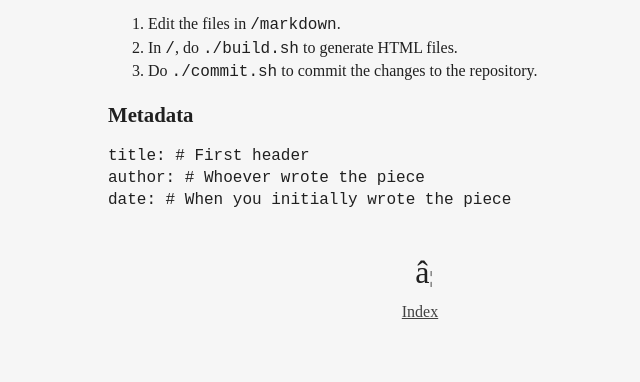
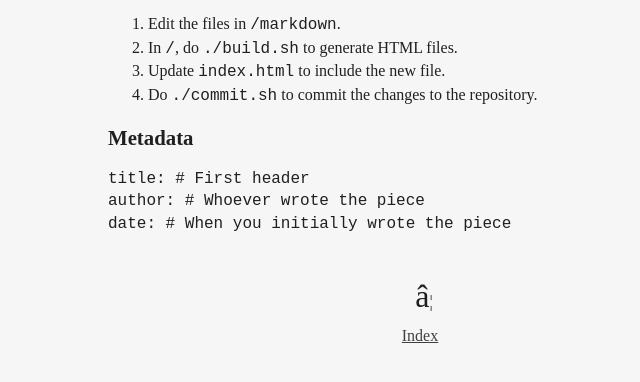
Before and after one commit to GraaantBowers/Mercury, a plain HTML site: page wiki/colophon.html in a window 1280 px wide. Shown: the part 122-504 px from the top of the page, without its empty margins (220-860 px from the left). Drawn offline with Linux system fonts and the light colour scheme.

Commit message:
Commit 2024-06-21T09:49:00

```diff
--- a/wiki/colophon.html
+++ b/wiki/colophon.html
@@ -17,6 +17,7 @@
     <li>Edit the files in <code>/markdown</code>.</li>
     <li>In <code>/</code>, do <code>./build.sh</code> to generate HTML
     files.</li>
+    <li>Update <code>index.html</code> to include the new file.</li>
     <li>Do <code>./commit.sh</code> to commit the changes to the
     repository.</li>
     </ol>
```
Also changed, not shown: index.html (+1 -0 lines), 1 other file.
